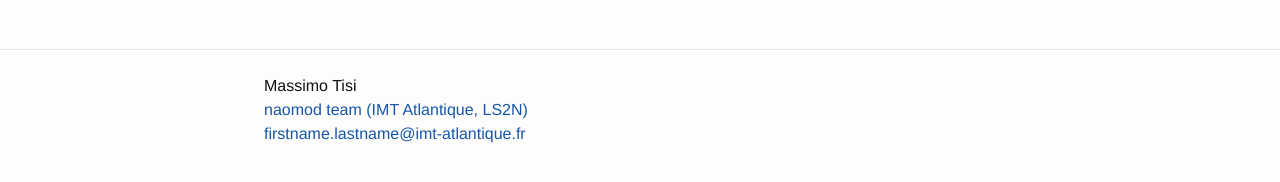
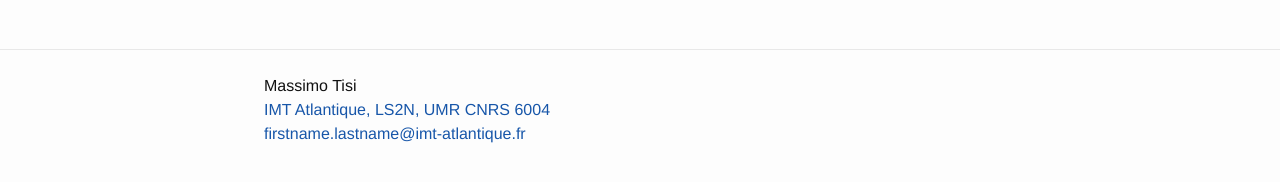
Before and after one commit to massimotisi/massimotisi.github.io, a Jekyll site: the page built from index.md, in a window 1280 px wide. Shown: the part 568-750 px from the top of the page. Built offline with Jekyll 4.4.1, drawn with Linux system fonts in a browser that asks for light colours.

Commit message:
affiliation

```diff
--- a/_config.yml
+++ b/_config.yml
@@ -10,7 +10,7 @@ github_username:  massimotisi
 
 profile_picture: profile.jpeg
 
-institute_name: naomod team (IMT Atlantique, LS2N)
+institute_name: IMT Atlantique, LS2N, UMR CNRS 6004
 institute_logo: logo.png
 institute_url: https://naomod.github.io/
 
```
